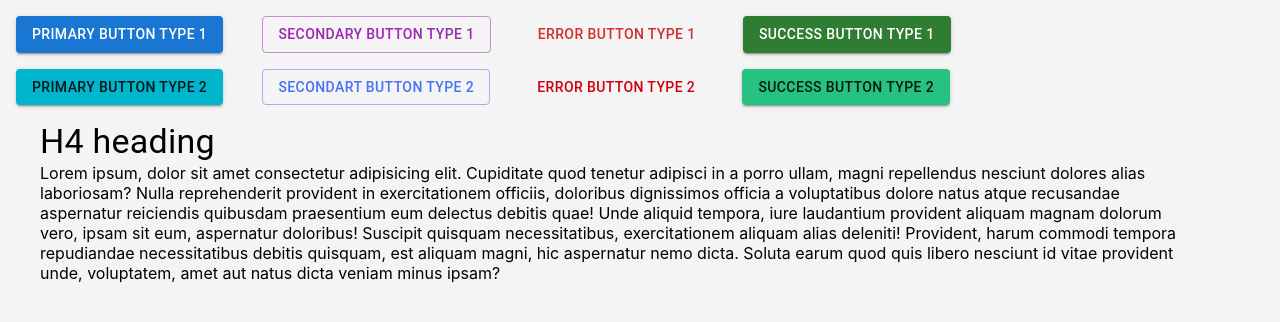
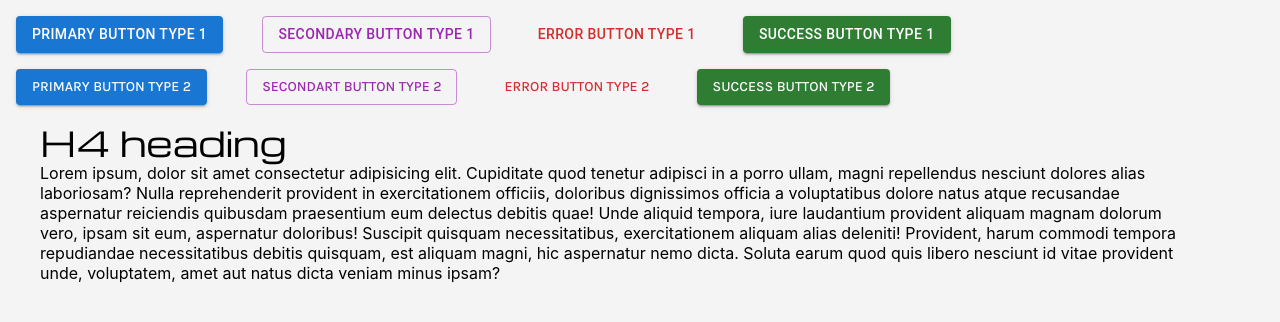
Before and after one commit to rk-codeflow/mat-ui-demo, a React (Create React App) app: page / in a window 1280 px wide. Shown: the top 322 px of the page. Built offline with nearby package versions, Linux system fonts and the light colour scheme.

Commit message:
custom theme

```diff
--- a/src/App.js
+++ b/src/App.js
@@ -1,6 +1,6 @@
 import './App.css';
 import { Button, Stack, Typography, Container, ThemeProvider } from '@mui/material'
-import theme from './styles/Styles';
+import { theme, buttonFont, bodyFont } from './styles/Styles';
 
 function App() {
   return (
@@ -14,15 +14,19 @@ function App() {
 
       <ThemeProvider theme={theme}>
         <Stack spacing={4.9} direction="row">
+          <ThemeProvider theme={buttonFont}>
             <Button variant='contained' color='primary'>Primary Button Type 2</Button>
             <Button variant='outlined' color='secondary'>Secondart Button Type 2</Button>
             <Button variant='text' color='error'>Error Button Type 2</Button>
             <Button variant='contained' color='success'>Success Button Type 2</Button>
+          </ThemeProvider>
         </Stack>
 
         <Container>
+          <ThemeProvider theme={bodyFont}>
             <Typography variant='h4'>H4 heading</Typography>
             <Typography variant='body 2'>Lorem ipsum, dolor sit amet consectetur adipisicing elit. Cupiditate quod tenetur adipisci in a porro ullam, magni repellendus nesciunt dolores alias laboriosam? Nulla reprehenderit provident in exercitationem officiis, doloribus dignissimos officia a voluptatibus dolore natus atque recusandae aspernatur reiciendis quibusdam praesentium eum delectus debitis quae! Unde aliquid tempora, iure laudantium provident aliquam magnam dolorum vero, ipsam sit eum, aspernatur doloribus! Suscipit quisquam necessitatibus, exercitationem aliquam alias deleniti! Provident, harum commodi tempora repudiandae necessitatibus debitis quisquam, est aliquam magni, hic aspernatur nemo dicta. Soluta earum quod quis libero nesciunt id vitae provident unde, voluptatem, amet aut natus dicta veniam minus ipsam?</Typography>
+          </ThemeProvider>
         </Container>
       </ThemeProvider>
     </Stack>
--- a/src/styles/Styles.js
+++ b/src/styles/Styles.js
@@ -7,23 +7,25 @@ const Colors = {
   error: '#cf000f'
 }
 
-// const buttonFont = createTheme({
-//   typography: {
-//     fontFamily: [
-//       'Karla', 'sans-serif'
-//     ].join(',')
-//   }
-// })
+// https://www.programiz.com/javascript/library/array/join
 
-// const bodyFont = createTheme({
-//   typography: {
-//     fontFamily: [
-//       'Michroma', 'sans-serif'
-//     ].join(',')
-//   }
-// })
+export const buttonFont = createTheme({
+  typography: {
+    fontFamily: [
+      'Karla', 'sans-serif'
+    ].join(',')
+  }
+})
 
-const theme = createTheme({
+export const bodyFont = createTheme({
+  typography: {
+    fontFamily: [
+      'Michroma', 'sans-serif'
+    ].join(',')
+  }
+})
+
+export const theme = createTheme({
   palette: {
     primary: {
       main: Colors.primary,
@@ -43,5 +45,3 @@ const theme = createTheme({
   //   fontWeightRegular: 400
   // }
 })
-
-export default theme;
```
Lines whose indentation alone changed are shown as unchanged.
